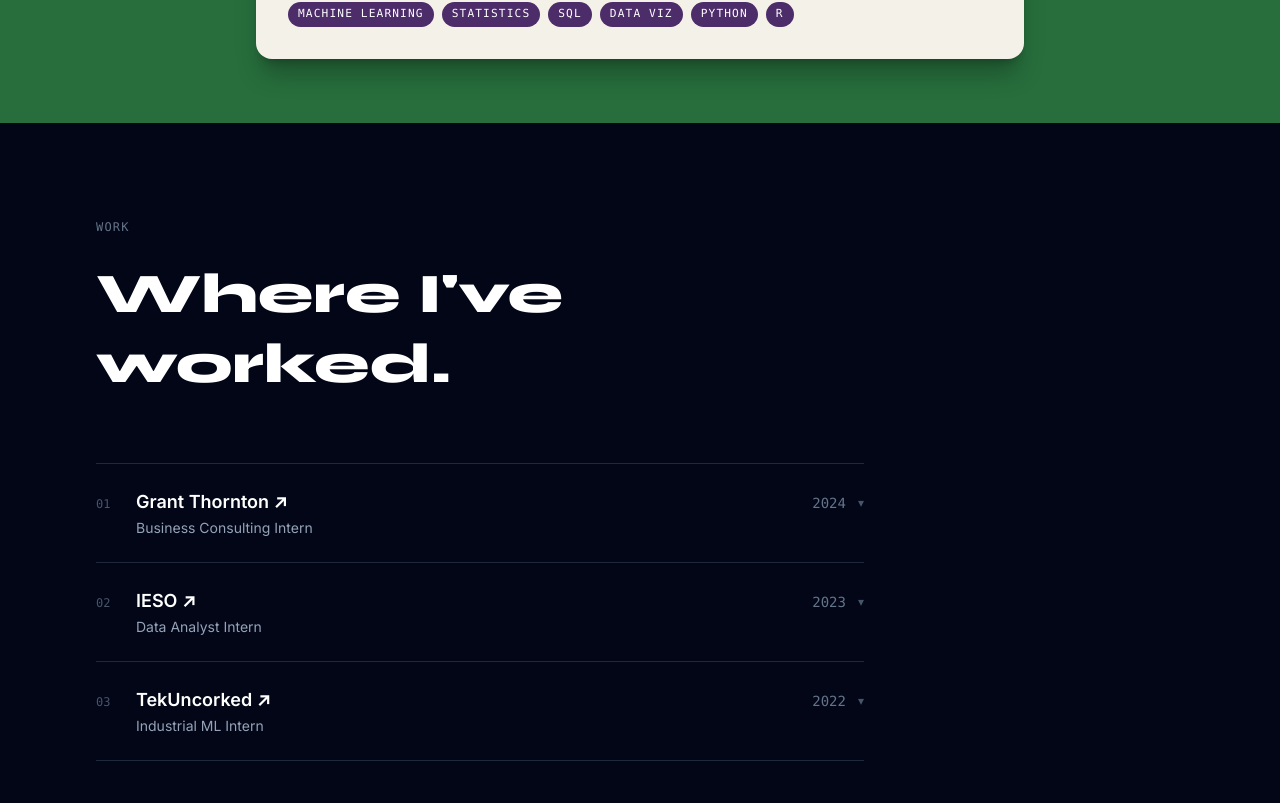
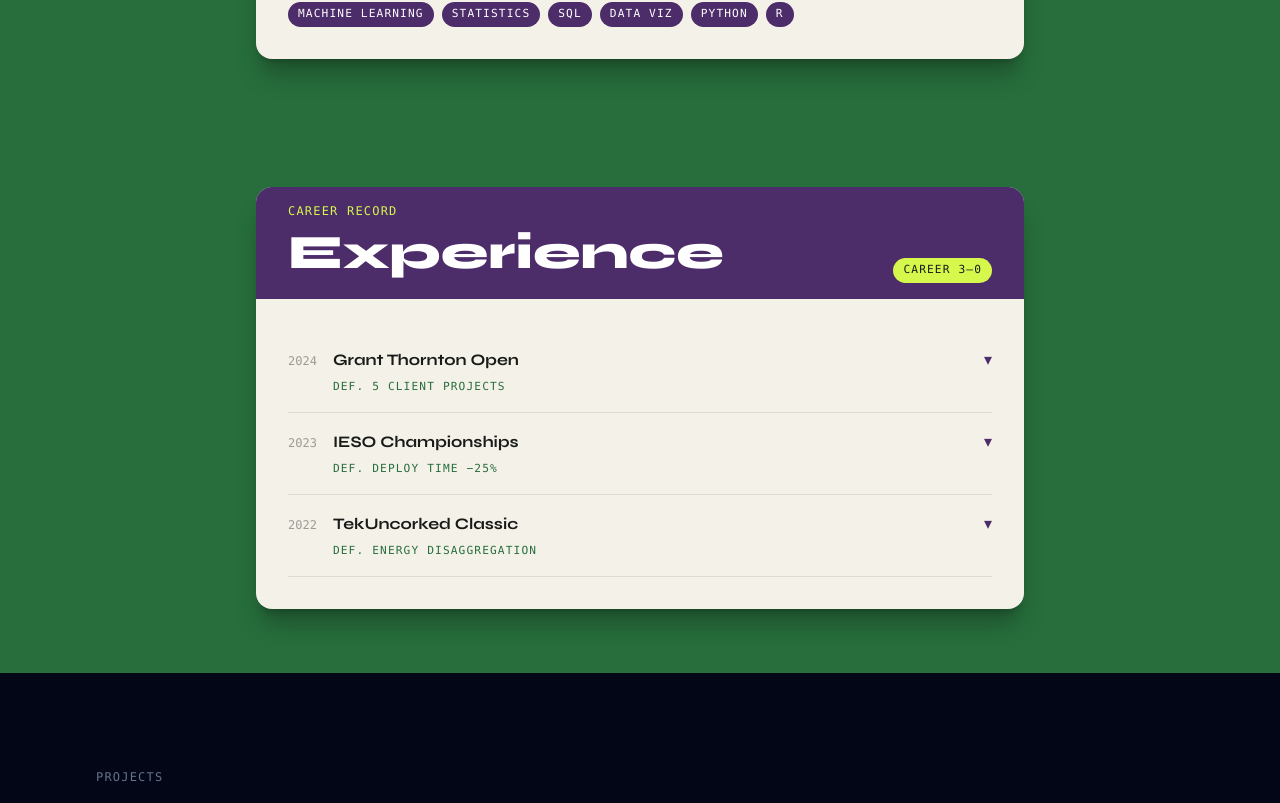
Before and after one commit to smarthkaul/smarthkaul.github.io, a React (Vite) app in the folder website/: page / in a window 1280 px wide. Shown: the part 1397-2200 px from the top of the page. Built offline with nearby package versions, Linux system fonts and the light colour scheme.

Commit message:
Reskin Experience as CAREER RECORD results table

```diff
--- a/website/src/components/Experience.jsx
+++ b/website/src/components/Experience.jsx
@@ -1,125 +1,117 @@
 import { useState } from "react";
 import { useReveal } from "../hooks/useReveal";
+import StatCard from "./broadcast/StatCard";
+import Badge from "./broadcast/Badge";
 
 const EXPERIENCE = [
   {
     company: "Grant Thornton",
+    tournament: "Grant Thornton Open",
     url: "https://www.grantthornton.ca",
     role: "Business Consulting Intern",
     year: "2024",
+    result: "def. 5 client projects",
     summary:
       "Analyzed market and regulatory datasets across 5 client projects, delivering data-driven insights for client strategy discussions.",
     tech: ["Excel", "Data Analysis", "Market Research"],
   },
   {
     company: "IESO",
+    tournament: "IESO Championships",
     url: "https://www.ieso.ca",
     role: "Data Analyst Intern",
     year: "2023",
+    result: "def. deploy time −25%",
     summary:
       "Built 30+ SQL queries for QA testing and streamlined 5 IT processes, reducing deployment time by 25%.",
     tech: ["SQL", "Python", "Identity Access Management"],
   },
   {
     company: "TekUncorked",
+    tournament: "TekUncorked Classic",
     url: "https://www.tekuncorked.com/",
     role: "Industrial ML Intern",
     year: "2022",
+    result: "def. energy disaggregation",
     summary:
       "Developed a supervised learning model using TensorFlow and Keras for household energy disaggregation.",
     tech: ["Python", "TensorFlow", "Keras"],
   },
 ];
 
-const ExperienceRow = ({ job, idx }) => {
+const MatchRow = ({ job }) => {
   const [open, setOpen] = useState(false);
-  const [ref, visible] = useReveal();
 
   return (
-    <div
-      ref={ref}
-      className={`reveal ${visible ? "visible" : ""}`}
-      style={{ transitionDelay: `${idx * 80}ms` }}
+    <div className="border-b border-charcoal/10">
+      <button
+        type="button"
+        onClick={() => setOpen((o) => !o)}
+        aria-expanded={open}
+        className="w-full text-left py-4 flex items-baseline justify-between gap-4"
       >
-      <div
-        className="group py-6 border-t border-slate-800 cursor-pointer select-none"
-        onClick={() => setOpen((p) => !p)}
+        <div className="flex items-baseline gap-4 min-w-0">
+          <span className="font-mono text-charcoal/40 text-xs shrink-0">{job.year}</span>
+          <span className="min-w-0">
+            <span className="font-display font-bold text-charcoal block truncate">
+              {job.tournament}
+            </span>
+            <span className="font-mono text-[0.7rem] uppercase tracking-widest text-grass-dark">
+              {job.result}
+            </span>
+          </span>
+        </div>
+        <span
+          className={`text-wimbledon shrink-0 transition-transform duration-200 ${
+            open ? "rotate-180" : ""
+          }`}
+          aria-hidden="true"
         >
-        <div className="flex items-baseline justify-between gap-4">
-          <div className="flex items-baseline gap-5">
-            <span className="font-mono text-slate-600 text-xs w-5 shrink-0">
-              {String(idx + 1).padStart(2, "0")}
+          &#9662;
         </span>
-            <div>
+      </button>
+
+      {open && (
+        <div className="pb-5 pl-10">
+          <p className="text-charcoal/70 text-sm leading-relaxed mb-3">
+            <span className="font-semibold text-charcoal">{job.role}</span> — {job.summary}
+          </p>
+          <div className="flex flex-wrap items-center gap-2 mb-3">
+            {job.tech.map((t) => (
+              <Badge key={t} tone="outline">
+                {t}
+              </Badge>
+            ))}
+          </div>
           <a
             href={job.url}
-                className="text-white text-lg font-semibold hover:text-violet-400 transition-colors"
             target="_blank"
             rel="noopener noreferrer"
-                onClick={(e) => e.stopPropagation()}
+            className="font-mono text-xs uppercase tracking-widest text-wimbledon hover:text-grass-dark transition-colors"
           >
-                {job.company} ↗
+            Visit {job.company} &#8599;
           </a>
-              <p className="text-slate-400 text-sm mt-0.5">{job.role}</p>
-            </div>
-          </div>
-          <div className="flex items-center gap-3 shrink-0">
-            <span className="font-mono text-slate-500 text-sm">{job.year}</span>
-            <span className={`text-slate-600 text-xs transition-transform duration-200 ${open ? "rotate-180" : ""}`}>
-              ▾
-            </span>
-          </div>
-        </div>
-
-        {open && (
-          <div className="mt-4 ml-10">
-            <p className="text-slate-400 text-sm leading-relaxed mb-3">
-              {job.summary}
-            </p>
-            <div className="flex flex-wrap gap-2">
-              {job.tech.map((t) => (
-                <span
-                  key={t}
-                  className="font-mono text-xs text-violet-400 bg-violet-950/30 border border-violet-800/30 px-2.5 py-0.5 rounded-full"
-                >
-                  {t}
-                </span>
-              ))}
-            </div>
         </div>
       )}
-      </div>
     </div>
   );
 };
 
 const Experience = () => {
-  const [headerRef, headerVisible] = useReveal();
+  const [ref, visible] = useReveal();
 
   return (
-    <section id="experience" className="py-24 bg-slate-950 px-6 sm:px-12 lg:px-24">
-      <div className="max-w-3xl">
-        <div
-          ref={headerRef}
-          className={`reveal ${headerVisible ? "visible" : ""} mb-16`}
+    <section id="experience" className="px-6 sm:px-12 lg:px-24 py-16">
+      <div ref={ref} className={`max-w-3xl mx-auto reveal ${visible ? "visible" : ""}`}>
+        <StatCard
+          broadcast="Career Record"
+          title="Experience"
+          headerRight={<Badge tone="ball">Career 3&ndash;0</Badge>}
         >
-          <p className="font-mono text-slate-500 text-xs uppercase tracking-widest mb-6">
-            Work
-          </p>
-          <h2
-            className="font-display font-extrabold text-white leading-tight"
-            style={{ fontSize: "clamp(2rem, 5vw, 3.5rem)" }}
-          >
-            Where I&apos;ve worked.
-          </h2>
-        </div>
-
-        <div>
           {EXPERIENCE.map((job, i) => (
-            <ExperienceRow key={i} job={job} idx={i} />
+            <MatchRow key={i} job={job} />
           ))}
-          <div className="border-t border-slate-800" />
-        </div>
+        </StatCard>
       </div>
     </section>
   );
```
Lines whose indentation alone changed are shown as unchanged.
